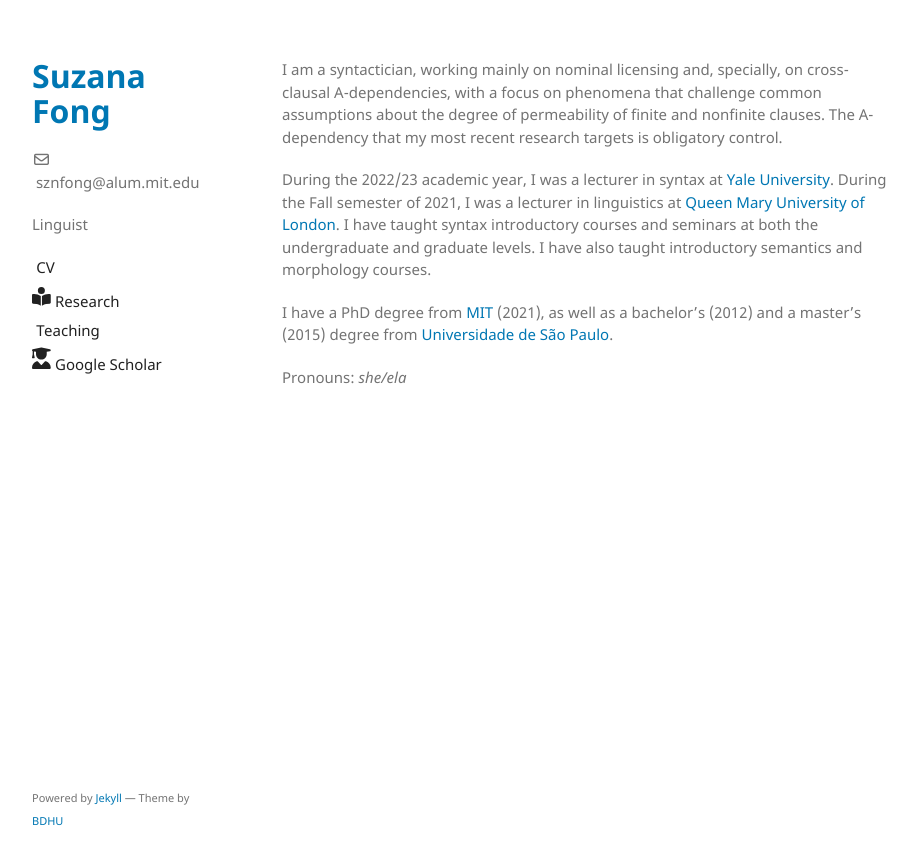
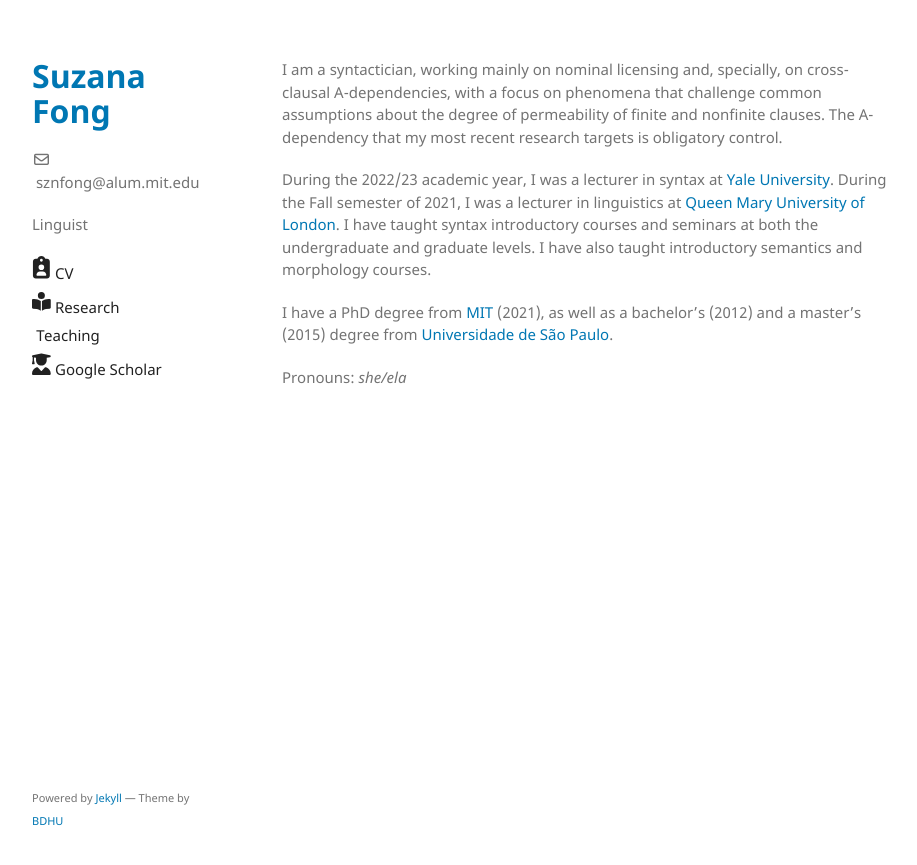
Before and after one commit to sznfng/sznfng.github.io, a Jekyll site: the page built from index.md, in a window 1280 px wide. Shown: the top 865 px of the page, without its empty margins (178-1095 px from the left). Built offline with Jekyll 4.4.1, drawn with Linux system fonts in a browser that asks for light colours.

Commit message:
Update _config.yml

```diff
--- a/_config.yml
+++ b/_config.yml
@@ -13,7 +13,7 @@ plugins:
 # You can find fonts from https://iconify.design or https://fontawesome.com. Below is just an example illustrating how to use custom icons
 sidebar:
   - name: CV
-    icon:
+    icon: <svg xmlns="http://www.w3.org/2000/svg" width="1.25em" height="1.5em" viewBox="0 0 384 512"><path fill="currentColor" d="M192 0c-41.8 0-77.4 26.7-90.5 64H64C28.7 64 0 92.7 0 128v320c0 35.3 28.7 64 64 64h256c35.3 0 64-28.7 64-64V128c0-35.3-28.7-64-64-64h-37.5C269.4 26.7 233.8 0 192 0zm0 64a32 32 0 1 1 0 64a32 32 0 1 1 0-64zm-64 192a64 64 0 1 1 128 0a64 64 0 1 1-128 0zM80 432c0-44.2 35.8-80 80-80h64c44.2 0 80 35.8 80 80c0 8.8-7.2 16-16 16H96c-8.8 0-16-7.2-16-16z"/></svg>
     link: /CV_sfong.pdf
   - name: Research
     icon: <svg xmlns="http://www.w3.org/2000/svg" width="1.25em" height="1.5em" viewBox="0 0 512 512"><path fill="currentColor" d="M160 96a96 96 0 1 1 192 0a96 96 0 1 1-192 0zm80 152v264l-48.4-24.2c-20.9-10.4-43.5-17-66.8-19.3l-96-9.6C12.5 457.2 0 443.5 0 427V224c0-17.7 14.3-32 32-32h30.3c63.6 0 125.6 19.6 177.7 56zm32 264V248c52.1-36.4 114.1-56 177.7-56H480c17.7 0 32 14.3 32 32v203c0 16.4-12.5 30.2-28.8 31.8l-96 9.6c-23.2 2.3-45.9 8.9-66.8 19.3L272 512z"/></svg>
```
